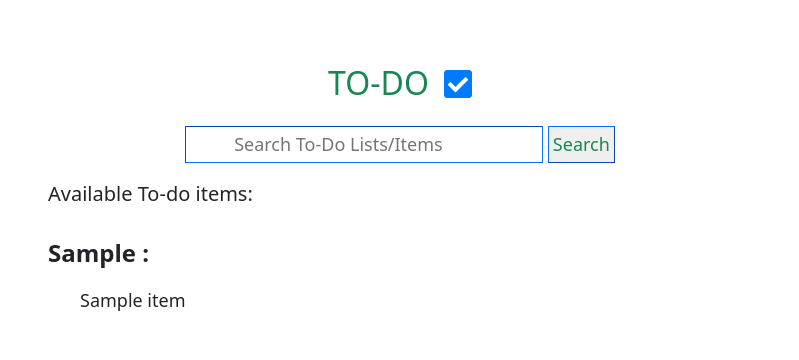
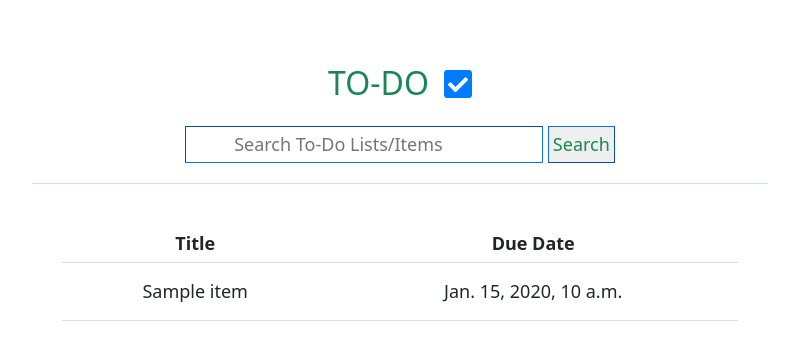
Before and after one commit to NabinPrasadDhungana/ToDo_List_Project, a Django app: template todolist_project/todolist_app/templates/index.html in a window 1280 px wide. Shown: the part 90-450 px from the top of the page, without its empty margins (240-1039 px from the left). Run offline with Django 3.2, Linux system fonts and the light colour scheme; the template is opened without the code that fills it: most values are stand-ins (such as "Sample title", 1, 10 or a date in 2020); some libraries are stand-ins or nearby versions.

Commit message:
Todo list hovering table created

```diff
--- a/todolist_project/todolist_app/static/todolist_app/css/style.css
+++ b/todolist_project/todolist_app/static/todolist_app/css/style.css
@@ -44,3 +44,38 @@ nav {
     /* color: rgb(10, 155, 10); */
     color: #007BFF;
 }
+
+
+.todo-list {
+    width: 100%;
+    padding: 30px;
+    text-align: center;
+}
+
+hr {
+    margin-top: 20px;
+    color: #14A44D;
+}
+
+.todo-table {
+    width: 100%;
+}
+
+.todo-table tr {
+    border-bottom: 1px solid #ddd;
+    transition: all 300ms;
+}
+
+thead th {
+    padding-bottom: 5px;
+}
+
+.todo-table tbody tr:hover {
+    /* background-color: rgb(124, 123, 224); */
+    background-color: coral;
+    /* color: white; */
+}
+
+.todo-table td {
+    padding: 15px;
+}
--- a/todolist_project/todolist_app/templates/index.html
+++ b/todolist_project/todolist_app/templates/index.html
@@ -10,24 +10,27 @@
           <input class="p-1 px-5 border-1 border-primary" type="text" name="search" placeholder="Search To-Do Lists/Items">
           <button class="p-1 border-1 border-primary text-success" type="submit">Search</button>
         </form>
+        <hr>
 
-    <ul class="list-unstyled">
+    <div class="todo-list">
+      <table class="todo-table">
+        <thead>
+          <tr>
+            <th>Title</th>
+            <th>Due Date</th>
+          </tr>
+        </thead>
 
-
-      {% if todo_items %}
-      <p class="form-control-lg mt-2">Available To-do items:</p>
+        <tbody>
           {% for item in todo_items %}
-        <li><p class="mx-3 fs-4 fw-bold">{{ item.todo_list }} :</p></li>
-        <ul class="list-unstyled">
-        <li><p class="mx-5">{{ item.title }}</p></li>
-        </ul>
+          <tr>
+            <td>{{ item.title }}</td>
+            <td>{{ item.due_date }}</td>
+          </tr>
           {% endfor %}
-
-      {% else %}
-        <li><p class="text-danger text-center my-2">No such items/lists</p></li>
-      {% endif %}
-
-    </ul>
+        </tbody>
+      </table>
+    </div>
     </div>
   </div>
 
```
Lines whose indentation alone changed are shown as unchanged.
